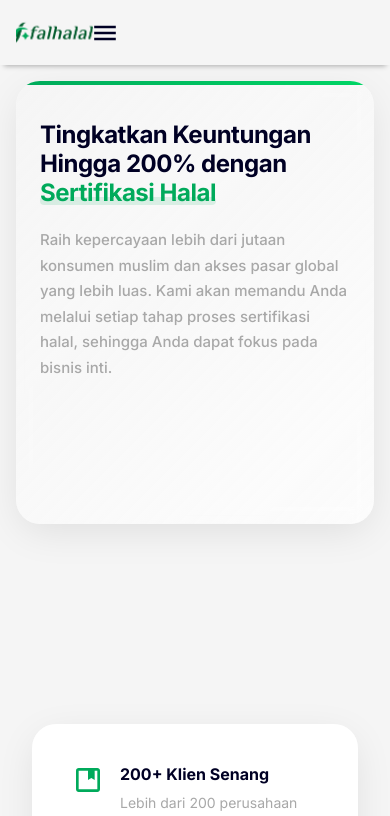
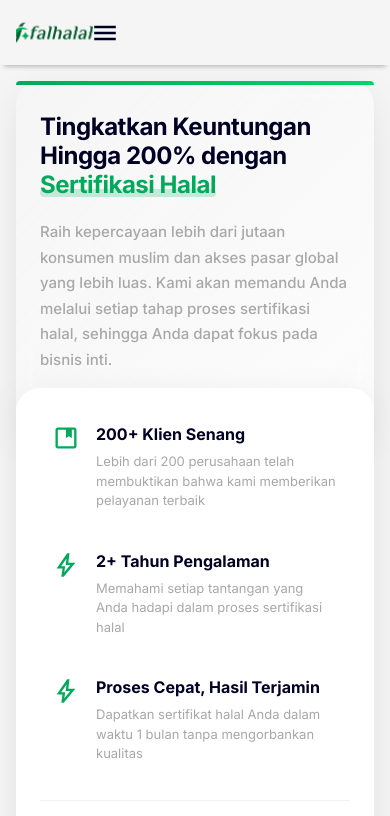
Before and after one commit to YMaximum/fl-alfath-consultation, a React (Vite) app: page / in a window 390 px wide. Shown: the top 816 px of the page. Built offline with nearby package versions, Linux system fonts and the light colour scheme.

Commit message:
Fix layout and responsiveness issues

```diff
--- a/src/components/HeroSection.tsx
+++ b/src/components/HeroSection.tsx
@@ -20,7 +20,7 @@ const SectionContainer = styled.section`
 const FirstContentContainer = styled.div`
   margin: 0 auto;
   margin-bottom: 2rem;
-  padding: 2.5rem 0 9rem 0;
+  padding: 2.5rem 0 6rem 0;
   background: linear-gradient(
     135deg,
     rgba(245, 245, 245, 0.9) 0%,
@@ -31,7 +31,6 @@ const FirstContentContainer = styled.div`
   box-shadow: 0px 10px 40px -5px rgba(0, 0, 0, 0.1);
   max-width: 1100px;
   position: relative;
-  overflow: hidden;
 
   &::before {
     content: "";
@@ -41,10 +40,15 @@ const FirstContentContainer = styled.div`
     right: 0;
     height: 4px;
     background: linear-gradient(90deg, ${colors.primaryGreen} 0%, #00d665 100%);
+    border-radius: 24px 24px 0 0;
   }
 
   @media screen and (max-width: 1100px) {
     margin: 0 1rem;
+  }
+
+  @media screen and (max-width: 600px) {
+    padding: 2rem 0 4rem 0;
   }
 `;
 
@@ -54,24 +58,40 @@ const FirstContent = styled.div`
   padding: 0 2rem;
   gap: 0.5rem;
   position: relative;
+  display: flex;
+  align-items: flex-start;
+  justify-content: space-between;
 
   img {
-    height: 320px;
-    position: absolute;
-    top: -2rem;
-    right: 0;
+    height: 280px;
+    object-fit: contain;
     animation: ${float} 4s ease-in-out infinite;
     filter: drop-shadow(0 20px 40px rgba(0, 0, 0, 0.15));
+    flex-shrink: 0;
+    margin-left: 2rem;
   }
 
   div.left {
     display: flex;
     flex-direction: column;
     gap: 1.25rem;
-    max-width: 70%;
+    flex: 1;
+    max-width: 60%;
+  }
+
+  @media screen and (max-width: 900px) {
+    img {
+      height: 220px;
+    }
+
+    div.left {
+      max-width: 55%;
+    }
   }
 
   @media screen and (max-width: 800px) {
+    flex-direction: column;
+
     img {
       display: none;
     }
@@ -83,7 +103,6 @@ const FirstContent = styled.div`
 
   @media screen and (max-width: 600px) {
     padding: 0 1.5rem;
-    justify-content: start;
   }
 `;
 
@@ -105,7 +124,7 @@ const Headline = styled.h2`
       left: 0;
       width: 100%;
       height: 8px;
-      background-color: ${colors.primaryGreenLight};
+      background-color: rgba(0, 170, 91, 0.2);
       z-index: -1;
       border-radius: 4px;
     }
@@ -139,60 +158,63 @@ const SubHeadline = styled.h3`
 const SecondContent = styled.div`
   margin: 0 auto;
   max-width: 1100px;
-  padding: 0 3rem;
+  padding: 0 2rem;
+  margin-top: -5rem;
+  position: relative;
+  z-index: 10;
 
-  @media screen and (max-width: 800px) {
-    padding: 0 2rem;
+  @media screen and (max-width: 1100px) {
+    margin-top: -4rem;
+  }
+
+  @media screen and (max-width: 600px) {
+    padding: 0 1rem;
+    margin-top: -3rem;
   }
 `;
 
 const SubHero = styled.div`
   width: 100%;
-  margin-top: -130px;
-  background-color: rgba(255, 255, 255, 0.95);
+  background-color: rgba(255, 255, 255, 0.98);
   backdrop-filter: blur(10px);
   border-radius: 24px;
   box-shadow: 0px 10px 40px -5px rgba(0, 0, 0, 0.1);
   display: flex;
   flex-direction: column;
-  gap: 2rem;
-  padding: 2.5rem 3rem;
+  gap: 1.5rem;
+  padding: 2rem 2.5rem;
   position: relative;
-
-  @media screen and (max-width: 1100px) {
-    margin-top: -100px;
-  }
-
-  @media screen and (max-width: 800px) {
-    top: 300px;
-  }
 
   @media screen and (max-width: 600px) {
     padding: 1.5rem;
+    gap: 1rem;
   }
 `;
 
 const SubHeroPoints = styled.div`
-  display: flex;
-  justify-content: space-between;
-  gap: 1rem;
+  display: grid;
+  grid-template-columns: repeat(3, 1fr);
+  gap: 1.5rem;
 
-  @media screen and (max-width: 780px) {
-    flex-direction: column;
-    gap: 1.5rem;
+  @media screen and (max-width: 900px) {
+    grid-template-columns: repeat(2, 1fr);
+  }
+
+  @media screen and (max-width: 600px) {
+    grid-template-columns: 1fr;
+    gap: 1rem;
   }
 `;
 
 const SubHeroPointCard = styled.div`
   display: flex;
   gap: 1rem;
-  width: 100%;
   padding: 1rem;
   border-radius: 16px;
   transition: all 0.3s ease;
 
   &:hover {
-    background-color: ${colors.primaryGreenLighter};
+    background-color: rgba(0, 170, 91, 0.05);
     transform: translateX(4px);
   }
 
@@ -204,28 +226,41 @@ const SubHeroPointCard = styled.div`
   }
 
   div {
-    width: 100%;
     display: flex;
     flex-direction: column;
     gap: 0.5rem;
 
     h3 {
-      font-size: 18px;
+      font-size: 17px;
       font-weight: 700;
       color: ${colors.primaryBlack};
+      margin: 0;
     }
 
     p {
       font-size: 14px;
       color: ${colors.secondaryText};
       line-height: 1.5;
+      margin: 0;
     }
   }
 
   @media screen and (max-width: 600px) {
+    padding: 0.75rem;
+
+    svg {
+      width: 28px;
+      height: 28px;
+      min-width: 28px;
+    }
+
     div {
       h3 {
         font-size: 16px;
+      }
+
+      p {
+        font-size: 13px;
       }
     }
   }
@@ -237,6 +272,7 @@ const SubHeroSecondContent = styled.div`
   align-items: center;
   padding-top: 1rem;
   border-top: 1px solid rgba(0, 0, 0, 0.05);
+  margin-top: 0.5rem;
 
   a {
     text-decoration: none;
@@ -244,7 +280,7 @@ const SubHeroSecondContent = styled.div`
 
   @media screen and (max-width: 780px) {
     flex-direction: column;
-    gap: 1.5rem;
+    gap: 1rem;
     text-align: center;
   }
 `;
@@ -255,6 +291,8 @@ const GettingStartedHeadlines = styled.div`
   gap: 0.5rem;
 
   p {
+    margin: 0;
+
     &:first-child {
       font-size: 18px;
       font-weight: 700;
@@ -269,6 +307,10 @@ const GettingStartedHeadlines = styled.div`
       font-weight: 500;
       color: ${colors.secondaryText};
     }
+  }
+
+  @media screen and (max-width: 780px) {
+    align-items: center;
   }
 `;
 
--- a/src/components/TestimonialSection.tsx
+++ b/src/components/TestimonialSection.tsx
@@ -1,4 +1,4 @@
-import React, { useEffect, useRef, useState } from "react";
+import React, { useRef } from "react";
 import styled from "styled-components";
 import { colors } from "../styles/styles";
 import forestHillLogo from "../assets/forest-hills-ciwidey-logo.png";
@@ -26,37 +26,37 @@ const SectionContainer = styled.section`
     background-image: url(${repeatedSquareDark});
     background-size: cover;
     opacity: 0.1;
+    border-radius: 24px 24px 0 0;
   }
 `;
 
 const ContentContainer = styled.div`
   margin: 0 auto;
   max-width: 1100px;
-  padding: 3rem 2rem 2rem 2rem;
+  padding: 3rem 2rem 4rem 2rem;
   position: relative;
   z-index: 1;
 
   @media screen and (max-width: 600px) {
-    padding: 2rem 1rem;
+    padding: 2rem 1rem 4.5rem 1rem;
   }
 `;
 
 const Heading = styled.h2`
   font-size: 42px;
   font-weight: 700;
-  margin-bottom: 2rem;
+  margin-bottom: 1rem;
   text-align: center;
   color: ${colors.primaryWhite};
   line-height: 1.2;
 
   span {
     color: ${colors.primaryGreen};
-    position: relative;
   }
 
   @media screen and (max-width: 600px) {
-    font-size: 26px;
-    margin-bottom: 1.5rem;
+    font-size: 28px;
+    margin-bottom: 0.75rem;
   }
 `;
 
@@ -64,27 +64,41 @@ const Subheading = styled.p`
   text-align: center;
   color: rgba(255, 255, 255, 0.7);
   font-size: 16px;
-  margin-bottom: 2rem;
-  max-width: 600px;
+  margin-bottom: 2.5rem;
+  max-width: 500px;
   margin-left: auto;
   margin-right: auto;
+  line-height: 1.5;
 
   @media screen and (max-width: 600px) {
     font-size: 14px;
+    margin-bottom: 2rem;
   }
 `;
 
 const TestimonyContainer = styled(Carousel)`
   background: transparent;
 
+  .react-multi-carousel-list {
+    overflow: visible;
+  }
+
   .react-multi-carousel-track {
-    gap: 1.5rem;
+    gap: 0;
+  }
+
+  .react-multi-carousel-item {
+    padding: 0 0.75rem;
   }
 
   .react-multi-carousel-dot-list {
-    bottom: -2rem;
+    bottom: -2.5rem;
     display: flex;
     justify-content: center;
+    gap: 8px;
+    left: 0;
+    right: 0;
+    position: absolute;
   }
 
   .react-multi-carousel-dot button {
@@ -93,92 +107,152 @@ const TestimonyContainer = styled(Carousel)`
     border-radius: 50%;
     width: 10px;
     height: 10px;
+    display: block;
   }
 
   .react-multi-carousel-dot--active button {
     background-color: ${colors.primaryGreen};
   }
+
+  @media screen and (max-width: 600px) {
+    .react-multi-carousel-item {
+      padding: 0 0.25rem;
+    }
+  }
 `;
 
 const TestimonyCard = styled.div`
   position: relative;
-  padding: 2rem;
+  padding: 1.5rem;
   background: rgba(255, 255, 255, 0.98);
   border-radius: 20px;
-  box-shadow: 0 10px 40px rgba(0, 0, 0, 0.1);
-  margin: 0.5rem;
+  box-shadow: 0 10px 40px rgba(0, 0, 0, 0.15);
   height: 100%;
   display: flex;
   flex-direction: column;
   transition: all 0.3s ease;
+  margin: 0 auto;
+  max-width: 100%;
+  box-sizing: border-box;
 
   &:hover {
     transform: translateY(-4px);
-    box-shadow: 0 15px 50px rgba(0, 170, 91, 0.15);
+    box-shadow: 0 15px 50px rgba(0, 170, 91, 0.2);
   }
 
   img.quote-img {
     position: absolute;
-    height: 50px;
+    height: 40px;
+    width: 40px;
     opacity: 0.08;
-    top: 1rem;
-    left: 1rem;
+    top: 0.75rem;
+    left: 0.75rem;
+    object-fit: contain;
   }
 
   div.testimony {
     color: ${colors.primaryBlack};
-    line-height: 1.7;
+    line-height: 1.65;
     font-weight: 400;
-    font-size: 15px;
+    font-size: 14px;
     flex: 1;
     position: relative;
     z-index: 1;
+    margin: 0;
+    text-align: left;
   }
 
   div.profile {
-    margin-top: 1.5rem;
+    margin-top: 1.25rem;
     display: flex;
     width: 100%;
     justify-content: space-between;
     align-items: center;
-    padding-top: 1rem;
+    padding-top: 0.75rem;
     border-top: 1px solid rgba(0, 0, 0, 0.05);
+    flex-wrap: wrap;
+    gap: 0.5rem;
 
     img {
-      height: 50px;
+      height: 40px;
       width: auto;
       object-fit: contain;
+      max-width: 120px;
     }
 
     p.company {
       color: ${colors.primaryGreen};
       font-weight: 700;
+      font-size: 14px;
+      margin: 0;
+    }
+  }
+
+  @media screen and (min-width: 601px) {
+    padding: 2rem;
+
+    img.quote-img {
+      height: 50px;
+      width: 50px;
+    }
+
+    div.testimony {
       font-size: 15px;
+    }
+
+    div.profile {
+      margin-top: 1.5rem;
+
+      img {
+        height: 50px;
+      }
+
+      p.company {
+        font-size: 15px;
+      }
     }
   }
 
   @media screen and (max-width: 600px) {
-    padding: 1.5rem;
+    padding: 1.25rem;
+    border-radius: 16px;
 
     div.testimony {
-      font-size: 14px;
+      font-size: 13px;
+      line-height: 1.6;
     }
 
-    div.profile img {
-      height: 40px;
+    div.profile {
+      flex-direction: row;
+      align-items: center;
+
+      img {
+        height: 35px;
+      }
+
+      p.company {
+        font-size: 13px;
+      }
     }
   }
 `;
 
 const StarsContainer = styled.div`
   display: flex;
-  gap: 2px;
-  margin-bottom: 1rem;
+  gap: 3px;
+  margin-bottom: 0.75rem;
 
   svg {
-    width: 18px;
-    height: 18px;
+    width: 16px;
+    height: 16px;
     fill: #fbbf24;
+  }
+
+  @media screen and (max-width: 600px) {
+    svg {
+      width: 14px;
+      height: 14px;
+    }
   }
 `;
 
@@ -189,32 +263,14 @@ const StarIcon = () => (
 );
 
 export default function TestimonialSection(): React.ReactElement {
-  const [isVisible, setIsVisible] = useState(false);
   const sectionRef = useRef<HTMLDivElement>(null);
-
-  useEffect(() => {
-    const observer = new IntersectionObserver(
-      ([entry]) => {
-        if (entry.isIntersecting) {
-          setIsVisible(true);
-        }
-      },
-      { threshold: 0.1 }
-    );
-
-    if (sectionRef.current) {
-      observer.observe(sectionRef.current);
-    }
-
-    return () => observer.disconnect();
-  }, []);
 
   const testimonialData = [
     {
       company: "Hotel Forest Hills Ciwidey",
       profileLogo: forestHillLogo,
       testimony:
-        "Saya atas nama management mengucapkan banyak terimakasih kepada Pak Naufal dan jajaran team MUI Jabar khususnya yang telah membantu pengajuan Sertifikat Halal Restaurant kami. Terimakasih banyak Pak Naufal sudah sabar dan tanggap membantu kami yang masih awam dalam pengurusan izin tersebut dari awal hingga akhir.",
+        "Saya atas nama management mengucapkan banyak terimakasih kepada Pak Naufal dan jajaran team MUI Jabar khususnya yang telah membantu pengajuan Sertifikat Halal Restaurant kami. Terimakasih banyak Pak Naufal sudah sabar dan tanggap membantu kami yang masih awam.",
       rating: 5,
     },
     {
@@ -241,10 +297,8 @@ export default function TestimonialSection(): React.ReactElement {
           autoPlaySpeed={5000}
           centerMode={false}
           arrows={false}
-          autoPlay={!isVisible}
           infinite
           draggable
-          focusOnSelect={false}
           keyBoardControl
           minimumTouchDrag={80}
           pauseOnHover
```
Also changed, not shown: 1 other file (tests, documents, lock files or other folders).
